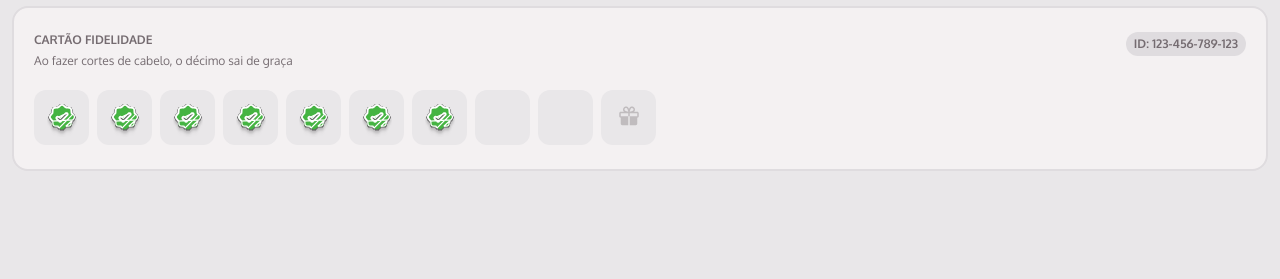
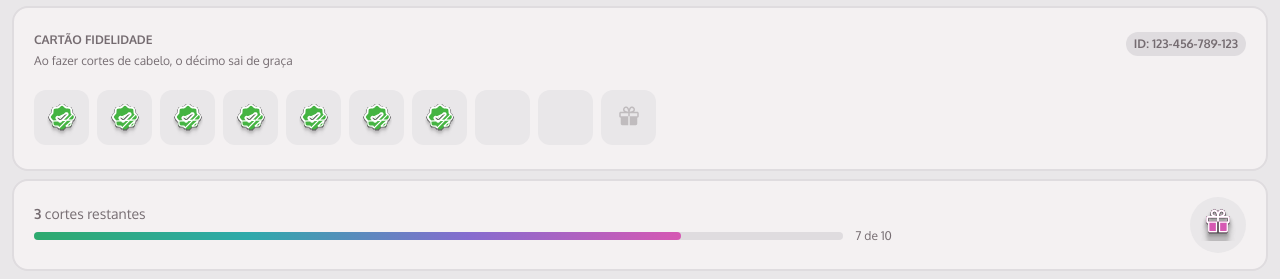
Before and after one commit to heitorlbelem/member-club, a plain HTML site: page index.html in a window 1280 px wide. Shown: the part 303-582 px from the top of the page. Drawn offline with Linux system fonts and the light colour scheme.

Commit message:
Creates progress bar

```diff
--- a/index.html
+++ b/index.html
@@ -53,6 +53,18 @@
         <li class="flex items-center justify-center"><img src="./src/assets/icons/gift.svg" alt=""></li>
       </ul>
     </div>
+
+    <div id="progress" class="card flex items-center justify-between">
+      <div class="flex wrap items-center gap-xs">
+        <p class="text-sm"><strong>3</strong> cortes restantes</p>
+        <div class="progress-bar"> <div class="current-progress"></div></div>
+        <span class="text-xs">7 de 10</span>
+      </div>
+
+      <span class="flex items-center justify-center">
+        <img src="src/assets/icons/pingift.svg" alt="">
+      </span>
+    </div>
   </main>
 </body>
 </html>
--- /dev/null
+++ b/src/styles/components/progress.css
@@ -0,0 +1,54 @@
+#progress {
+  padding: 1.6rem 2rem;
+
+  & div:first-child {
+    width: 100%;
+
+    & p {
+      width: 100%;
+      color: var(--gray-500);
+      margin-bottom: .4rem;
+    }
+
+    & .progress-bar {
+      width: 70%;
+      height: .8rem;
+      border-radius: 2rem;
+      background: var(--gray-300);
+      position: relative;
+
+      & .current-progress {
+        width: 80%;
+        height: .8rem;
+        border-radius: 2rem;
+
+        position: absolute;
+        top: 0;
+        left: 0;
+        z-index: 1;
+
+        background: linear-gradient(
+          90deg,
+          #2DAA6E 0%,
+          #2DAAAA 33%,
+          #856CCF 67%,
+          #D658B3 100%
+        );
+      }
+    }
+
+    & span {
+      margin-left: 1.2rem;
+      color: var(--gray-500);
+    }
+  }
+
+  & > span {
+    background-color: var(--gray-200);
+
+    width: 5.6rem;
+    height: 5.6rem;
+    border-radius: 50%;
+    padding: 1.6rem;
+  }
+}
--- a/src/styles/index.css
+++ b/src/styles/index.css
@@ -4,3 +4,4 @@
 @import url("./components/header.css");
 @import url("./components/hero.css");
 @import url("./components/loyalty-card.css");
+@import url("./components/progress.css");
```
